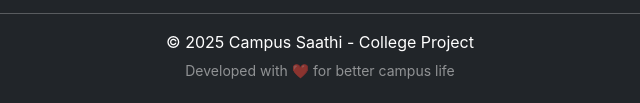
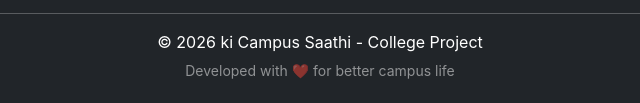
Before and after one commit to Naman-Nagar10/campus-saathi, a plain HTML site: page index.html in a window 1280 px wide. Shown: the part 1623-1726 px from the top of the page, 320-960 px from the left. Drawn offline with nearby package versions, Linux system fonts and the light colour scheme.

Commit message:
Update index.html

```diff
--- a/index.html
+++ b/index.html
@@ -431,7 +431,7 @@
             </div>
             <hr class="my-3">
             <div class="text-center">
-                <p class="mb-1">&copy; 2025 Campus Saathi - College Project</p>
+                <p class="mb-1">&copy; 2026 ki Campus Saathi - College Project</p>
                 <small class="text-white-50">Developed with ❤️ for better campus life</small>
             </div>
         </div>
```
